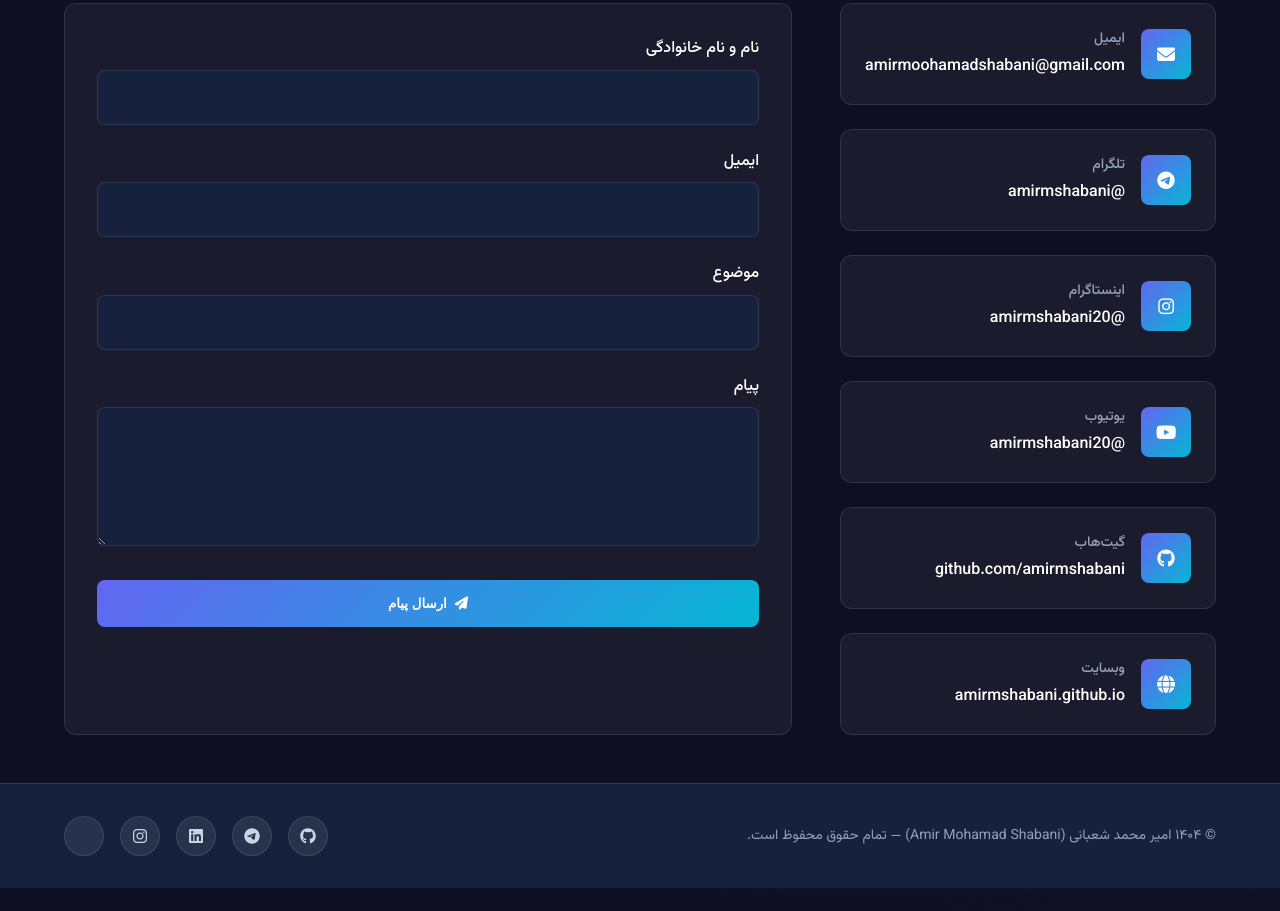
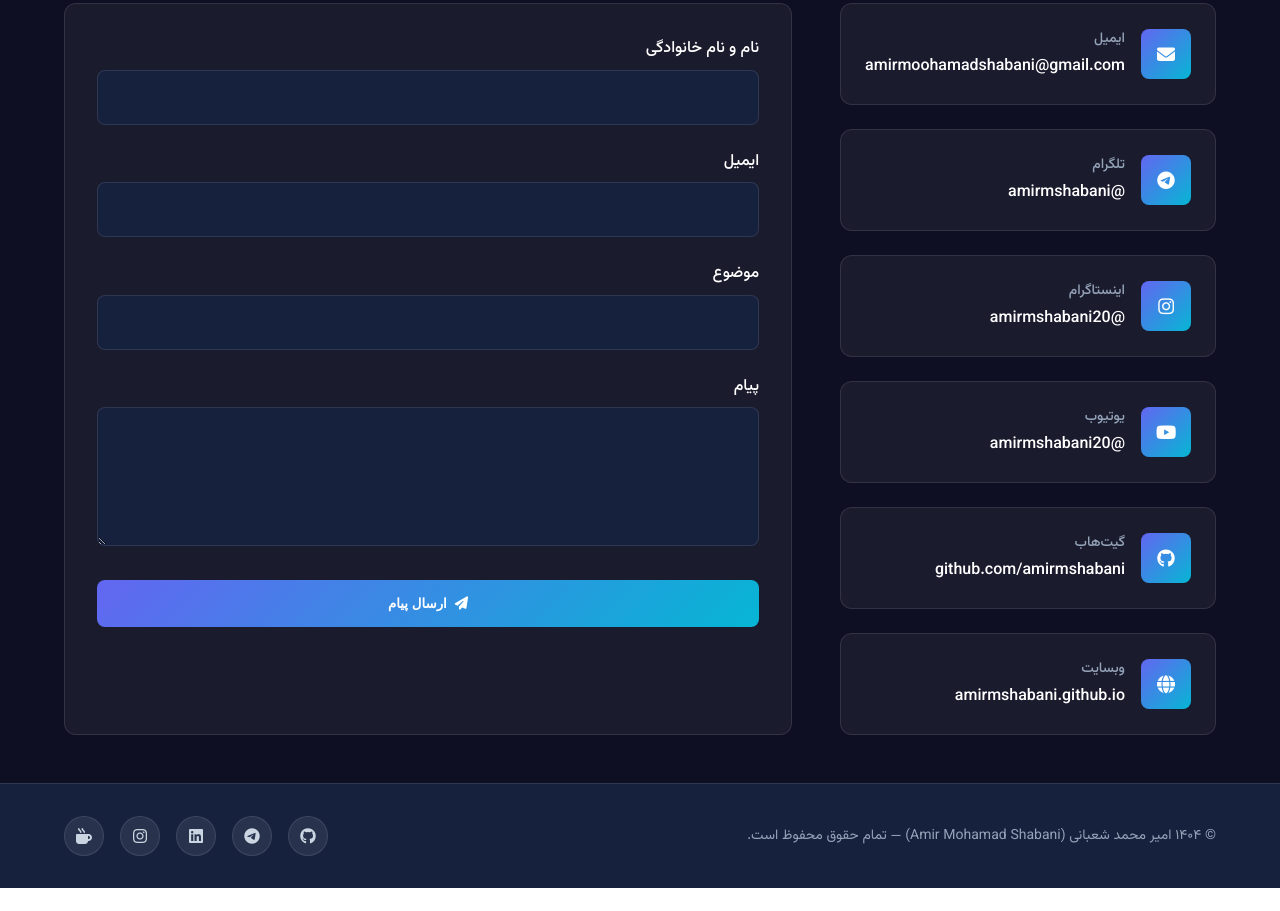
Before and after one commit to amirmshabani/porfolito_fa, a plain HTML site: page index.html in a window 1280 px wide. Shown: the part 6848-7759 px from the top of the page. After the commit the page ends 7736 px from the top, so only its background shows below. Drawn offline with Linux system fonts and the light colour scheme.

Commit message:
Update index.html

```diff
--- a/index.html
+++ b/index.html
@@ -780,12 +780,9 @@
                     class="social-link">
                     <i class="fab fa-instagram"></i>
                 </a>
-                <a href="https://coffeebede.com/amirmshabani" target="_blank" rel="noopener"
-                    class="social-link" aria-label="Coffeebede">
-                    <svg class="ico" aria-hidden="true">
-                        <use href="#i-cup"></use>
-                    </svg>
-                </a>
+<a href="https://coffeebede.com/amirmshabani" target="_blank" rel="noopener" class="social-link">
+    <i class="fas fa-mug-hot"></i>
+</a>
             </div>
         </div>
     </div>
```
